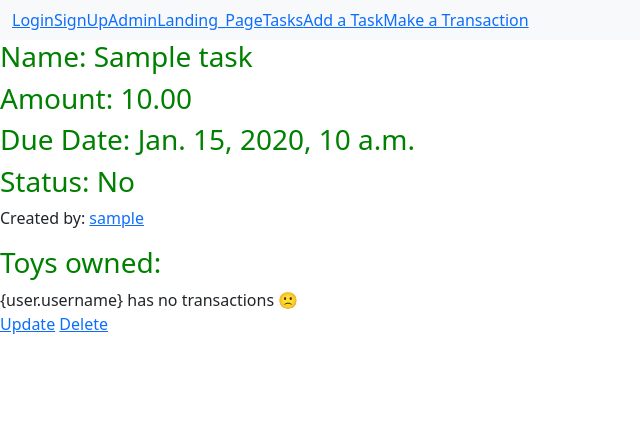
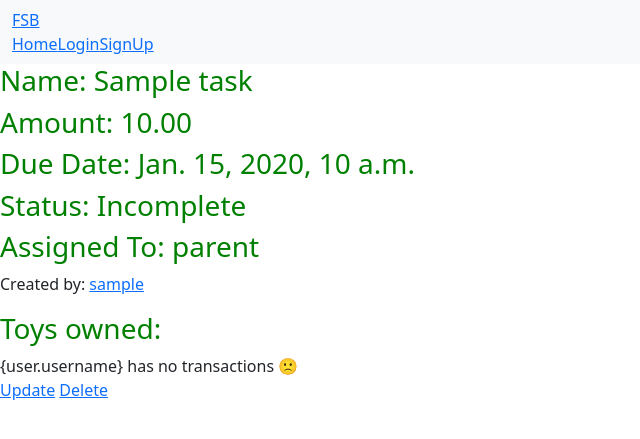
Before and after one commit to neshmasood/family-banking-system, a Django app: page /tasks/1/ in a window 1280 px wide. Shown: the top 439 px of the page, without its empty margins (0-640 px from the left). Run offline with Django 4.2, Linux system fonts and the light colour scheme; tables that the repository leaves empty hold one stand-in row (values such as "Sample post").

Commit message:
update logIn and signup age and fix re-routing. Also, made migrations for tasks. add assigned to field

```diff
--- a/main_app/models.py
+++ b/main_app/models.py
@@ -11,8 +11,13 @@
         return self.transaction_number
 
 STATUS_CHOICES = {
-    ("Yes", "complete"),
-    ("No", "incomplete")
+    ("Completed", "complete"),
+    ("Incomplete", "incomplete")
+}
+
+USER_CHOICES ={
+    ("child", "child"),
+    ("parent", "parent")
 }
 
 class Task(models.Model):
@@ -20,9 +25,13 @@
     amount = models.DecimalField(max_digits=10, decimal_places=2)
     duedate = models.DateTimeField()
     status = models.CharField(max_length=10, choices = STATUS_CHOICES)
+
+    assigned_to = models.CharField(max_length=20, choices = USER_CHOICES)
+
     user = models.ForeignKey(User, on_delete=models.CASCADE)
     transactions = models.ManyToManyField(Transaction) # M:M example
     created_at = models.DateTimeField(auto_now_add=True)
+
 
 
     def __str__(self):
--- a/main_app/templates/base.html
+++ b/main_app/templates/base.html
@@ -15,26 +15,35 @@
 </head>
 <body>
 
-    <nav class="navbar navbar-expand-lg navbar-light bg-light">
+  <header class="navbar navbar-expand-lg navbar-light bg-light" >
+
+    <nav>
       <div class="container-fluid">
+        <div>
+          <a href="#" class="">FSB</a>
+        </div>
         <ul class="navbar-nav mr-auto">
+          <li class="nav-item"><a class="navbar-link" href="/">Home</a></li>
           <!-- <li><a class="navbar-brand" href="/">Landing_Page</a></li> -->
           {% if user.is_authenticated %}
+          <a href="{% url 'profile' user.username %}">Hello, {{ user.username }}!</a>
           <li class="nav-item active"><a class="navbar-link" href="{% url 'logout' %}">LogOut</a></li>
+          <li class="nav-item"><a class="navbar-link" href="/admin">Admin</a> </li>
+          <li class="nav-item"><a class="navbar-link" href="/">Home</a></li>
+          <li class="nav-item"><a href="/tasks">Tasks</a></li>
+          <li class="nav-item"><a class="navbar-link" href="/tasks/new">Add a Task</a></li>
+          <li class="nav-item"><a class="navbar-link" href="{% url 'transactions_create' %}">Account</a></li>
           {% else %}
           <li class="nav-item"><a class="navbar-link" href="{% url 'login' %}">Login</a></li>
           <li class="nav-item"><a class="navbar-link" href="{% url 'signup' %}">SignUp</a></li>
           {% endif %}
-          <li class="nav-item"><a class="navbar-link" href="/admin">Admin</a> </li>
-          <li class="nav-item"><a class="navbar-link" href="/">Landing_Page</a></li>
-          <li class="nav-item"><a href="/tasks">Tasks</a></li>
-          <li class="nav-item"><a class="navbar-link" href="/tasks/new">Add a Task</a></li>
-          <li class="nav-item"><a class="navbar-link" href="{% url 'transactions_create' %}">Make a Transaction</a></li>
+
         </ul>
       </div>
+    </nav>
 
+  </header>
 
-    </nav>
 
 
   {% block content %}
--- a/main_app/templates/task_detail.html
+++ b/main_app/templates/task_detail.html
@@ -7,6 +7,7 @@
     <h3>Amount: {{task.amount}} </h3>
     <h3>Due Date: {{task.duedate}} </h3>
     <h3>Status: {{task.status}} </h3>
+    <h3>Assigned To: {{task.assigned_to}} </h3>
     <p>Created by:
         <a href="/user/{{ task.user.username }}">{{ task.user.username }}</a>
     </p>
--- a/main_app/templates/tasklist.html
+++ b/main_app/templates/tasklist.html
@@ -23,6 +23,7 @@
     <h6>Amount: {{task.amount}} </h6>
     <h6>Due Date: {{task.duedate}} </h6>
     <h6>Status: {{task.status}} </h6>
+    <h6>Assigned To: {{task.username}} </h6>
     <p>Created by:
         <a href="/user/{{ task.user.username }}">{{ task.user.username }}</a>
     </p>
--- a/main_app/views.py
+++ b/main_app/views.py
@@ -8,7 +8,8 @@
 from django.contrib.auth.forms import UserCreationForm, AuthenticationForm
 from django.urls import reverse
 from .models import Task, Transaction
-
+from django.contrib.auth.mixins import LoginRequiredMixin
+from django.shortcuts import render, redirect
 
 
 # Create your views here.
@@ -35,18 +36,19 @@
         return context
 
 
-class Task_Create(CreateView):
+class Task_Create(LoginRequiredMixin, CreateView):
+
     model = Task
     fields = ['name', 'amount', 'duedate', 'status', 'user']
     template_name = "task_create.html"
+    success_url = '/'
     # success_url = "/tasks/"
     # def get_success_url(self):
     #     return reverse('task_detail', kwargs={'pk': self.object.pk})
     def form_valid(self, form):
-        self.object = form.save(commit=False)
-        self.object.user = self.request.user
-        self.object.save()
-        return HttpResponseRedirect('/tasks')
+        form.instance.user = self.request.user
+        return super().form_valid(form)
+
 
 
 class Task_Detail(DetailView):
@@ -111,34 +113,99 @@
 
 
 # django auth
+# def login_view(request):
+#      # if post, then authenticate (user submitted username and password)
+#     if request.method == 'POST':
+#         form = AuthenticationForm(request, request.POST)
+#         # form = LoginForm(request.POST)
+#         if form.is_valid():
+#             u = form.cleaned_data['username']
+#             p = form.cleaned_data['password']
+#             user = authenticate(username = u, password = p)
+#             if user is not None:
+#                 if user.is_active:
+#                     login(request, user)
+#                     return HttpResponseRedirect('/user/'+u)
+#                 else:
+#                     print('The account has been disabled.')
+#                     return HttpResponseRedirect('/login')
+#             else:
+#                 print('The username and/or password is incorrect.')
+#                 return HttpResponseRedirect('/login')
+#     else: # it was a get request so send the empty login form
+#         # form = LoginForm()
+#         form = AuthenticationForm()
+#         return render(request, 'login.html', {'form': form})
+
+
+# def login_view(request):
+#     if request.method == 'POST':
+#         form = AuthenticationForm(request, request.POST)
+#         if form.is_valid():
+#             u = form.cleaned_data['username']
+#             p = form.cleaned_data['password']
+#             user = authenticate(username = u, password = p)
+#             if user is not None:
+#                 if user.is_active:
+#                     login(request, user)
+#                     return HttpResponseRedirect('/user/'+u)
+#                 else:
+#                     return render(request, 'login.html', {'form': form})
+#             else:
+#                 return render(request, 'login.html', {'form': form})
+#         else:
+#             return render(request, 'signup.html', {'form': form})
+#     else:
+#         form = AuthenticationForm()
+#         return render(request, 'login.html', {'form': form})
+
+# def login_view(request):
+#     errors = ''
+#     if request.method == "POST":
+#         form = UserCreationForm(request.POST)
+#         if form.is_valid():
+#             user = form.save()
+#             login(request, user)
+#             return HttpResponseRedirect('/')
+#         else:
+#             errors = form.errors
+#     form = UserCreationForm()
+#     return render(request, 'login.html', {'form': form, 'errors': errors})
+
 def login_view(request):
-     # if post, then authenticate (user submitted username and password)
-    if request.method == 'POST':
-        form = AuthenticationForm(request, request.POST)
-        # form = LoginForm(request.POST)
+    errors = ''
+    if request.method == "POST":
+        form = UserCreationForm(request.POST)
         if form.is_valid():
-            u = form.cleaned_data['username']
-            p = form.cleaned_data['password']
-            user = authenticate(username = u, password = p)
-            if user is not None:
-                if user.is_active:
-                    login(request, user)
-                    return HttpResponseRedirect('/user/'+u)
-                else:
-                    print('The account has been disabled.')
-                    return HttpResponseRedirect('/login')
-            else:
-                print('The username and/or password is incorrect.')
-                return HttpResponseRedirect('/login')
-    else: # it was a get request so send the empty login form
-        # form = LoginForm()
-        form = AuthenticationForm()
-        return render(request, 'login.html', {'form': form})
+            user = form.save()
+            login(request, user)
+            return redirect('/')
+        else:
+            errors = form.errors
+    form = UserCreationForm()
+    return render(request, 'signup.html', {'form': form, 'errors': errors})
+
 
 
 def logout_view(request):
     logout(request)
-    return HttpResponseRedirect('/landing_page')
+    return HttpResponseRedirect('/')
+
+
+# def signup_view(request):
+#     if request.method == 'POST':
+#         form = UserCreationForm(request.POST)
+#         if form.is_valid():
+#             user = form.save()
+#             login(request, user)
+#             print('Hello', user.username)
+#             return HttpResponseRedirect('/user/'+str(user.username))
+#         else:
+#             HttpResponse('<h1>Try Again</h1>')
+#     else:
+#         form = UserCreationForm()
+#         return render(request, 'signup.html', {'form': form})
+
 
 
 def signup_view(request):
@@ -147,10 +214,11 @@
         if form.is_valid():
             user = form.save()
             login(request, user)
-            print('Hello', user.username)
-            return HttpResponseRedirect('/user/'+str(user.username))
+            print('HEY', user.username)
+            return HttpResponseRedirect('/')
         else:
-            HttpResponse('<h1>Try Again</h1>')
+            return render(request, 'signup.html', {'form': form})
+
     else:
         form = UserCreationForm()
         return render(request, 'signup.html', {'form': form})
```
Also changed, not shown: main_app/templates/login.html (+8 -4 lines), main_app/templates/profile.html (+19 -1 lines), main_app/migrations/0007_alter_task_status.py (added), main_app/migrations/0008_task_assigned_to_alter_task_status.py (added), main_app/migrations/0009_alter_task_assigned_to_alter_task_status.py (added).
